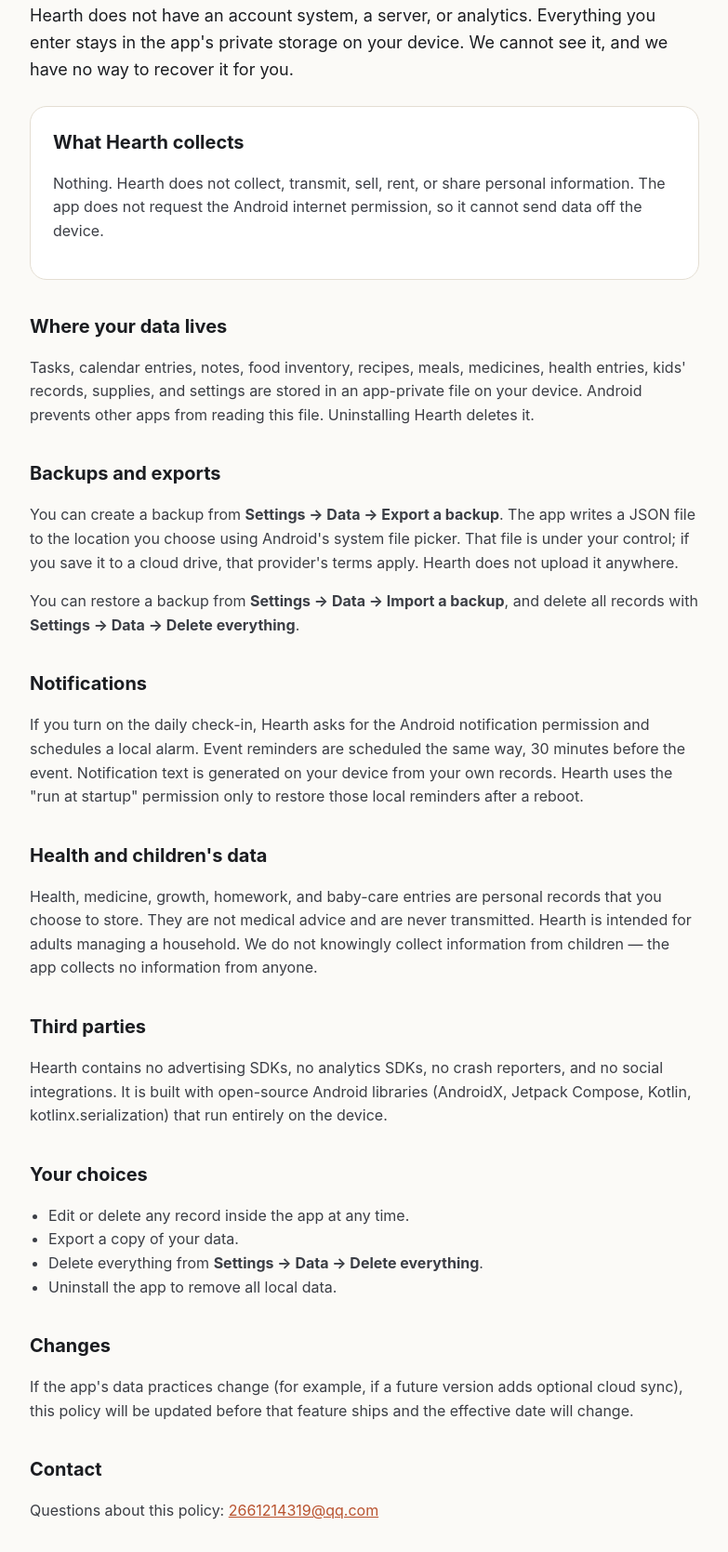
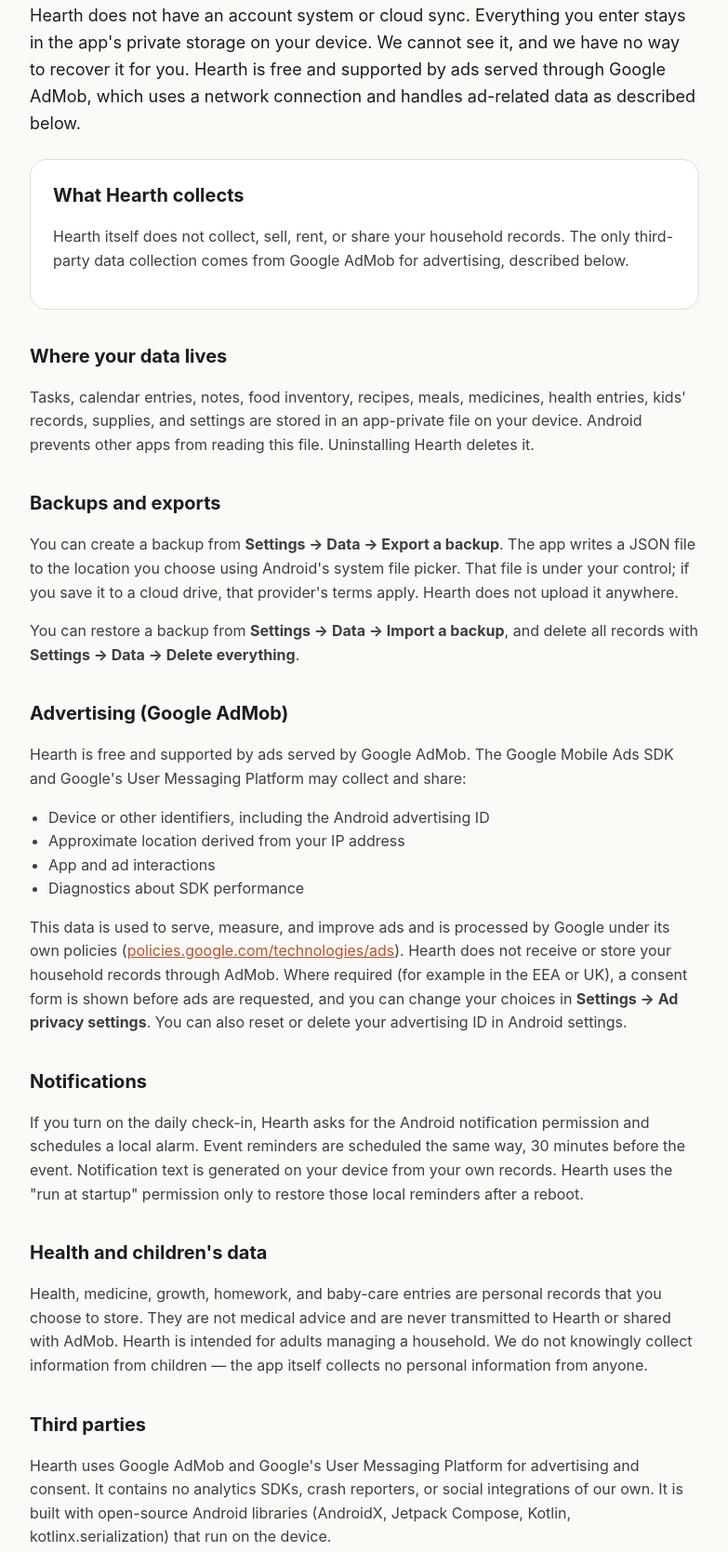
Before and after one commit to shapolang/privacy-site, a plain HTML site: page hearth/privacy.html in a window 1280 px wide. Shown: the part 221-1890 px from the top of the page at 93% size, without its empty margins (248-1031 px from the left). Drawn offline with Linux system fonts and the light colour scheme.

Commit message:
Disclose AdMob advertising in Hearth policy

```diff
--- a/hearth/privacy.html
+++ b/hearth/privacy.html
@@ -34,11 +34,11 @@
   <h1>Privacy Policy</h1>
   <div class="effective">Effective November 14, 2026</div>
 
-  <p class="lead">Hearth does not have an account system, a server, or analytics. Everything you enter stays in the app's private storage on your device. We cannot see it, and we have no way to recover it for you.</p>
+  <p class="lead">Hearth does not have an account system or cloud sync. Everything you enter stays in the app's private storage on your device. We cannot see it, and we have no way to recover it for you. Hearth is free and supported by ads served through Google AdMob, which uses a network connection and handles ad-related data as described below.</p>
 
   <div class="card">
     <h2 style="margin-top:0">What Hearth collects</h2>
-    <p>Nothing. Hearth does not collect, transmit, sell, rent, or share personal information. The app does not request the Android internet permission, so it cannot send data off the device.</p>
+    <p>Hearth itself does not collect, sell, rent, or share your household records. The only third-party data collection comes from Google AdMob for advertising, described below.</p>
   </div>
 
   <h2>Where your data lives</h2>
@@ -48,20 +48,31 @@
   <p>You can create a backup from <strong>Settings → Data → Export a backup</strong>. The app writes a JSON file to the location you choose using Android's system file picker. That file is under your control; if you save it to a cloud drive, that provider's terms apply. Hearth does not upload it anywhere.</p>
   <p>You can restore a backup from <strong>Settings → Data → Import a backup</strong>, and delete all records with <strong>Settings → Data → Delete everything</strong>.</p>
 
+  <h2>Advertising (Google AdMob)</h2>
+  <p>Hearth is free and supported by ads served by Google AdMob. The Google Mobile Ads SDK and Google's User Messaging Platform may collect and share:</p>
+  <ul>
+    <li>Device or other identifiers, including the Android advertising ID</li>
+    <li>Approximate location derived from your IP address</li>
+    <li>App and ad interactions</li>
+    <li>Diagnostics about SDK performance</li>
+  </ul>
+  <p>This data is used to serve, measure, and improve ads and is processed by Google under its own policies (<a href="https://policies.google.com/technologies/ads">policies.google.com/technologies/ads</a>). Hearth does not receive or store your household records through AdMob. Where required (for example in the EEA or UK), a consent form is shown before ads are requested, and you can change your choices in <strong>Settings → Ad privacy settings</strong>. You can also reset or delete your advertising ID in Android settings.</p>
+
   <h2>Notifications</h2>
   <p>If you turn on the daily check-in, Hearth asks for the Android notification permission and schedules a local alarm. Event reminders are scheduled the same way, 30 minutes before the event. Notification text is generated on your device from your own records. Hearth uses the "run at startup" permission only to restore those local reminders after a reboot.</p>
 
   <h2>Health and children's data</h2>
-  <p>Health, medicine, growth, homework, and baby-care entries are personal records that you choose to store. They are not medical advice and are never transmitted. Hearth is intended for adults managing a household. We do not knowingly collect information from children — the app collects no information from anyone.</p>
+  <p>Health, medicine, growth, homework, and baby-care entries are personal records that you choose to store. They are not medical advice and are never transmitted to Hearth or shared with AdMob. Hearth is intended for adults managing a household. We do not knowingly collect information from children — the app itself collects no personal information from anyone.</p>
 
   <h2>Third parties</h2>
-  <p>Hearth contains no advertising SDKs, no analytics SDKs, no crash reporters, and no social integrations. It is built with open-source Android libraries (AndroidX, Jetpack Compose, Kotlin, kotlinx.serialization) that run entirely on the device.</p>
+  <p>Hearth uses Google AdMob and Google's User Messaging Platform for advertising and consent. It contains no analytics SDKs, crash reporters, or social integrations of our own. It is built with open-source Android libraries (AndroidX, Jetpack Compose, Kotlin, kotlinx.serialization) that run on the device.</p>
 
   <h2>Your choices</h2>
   <ul>
     <li>Edit or delete any record inside the app at any time.</li>
     <li>Export a copy of your data.</li>
     <li>Delete everything from <strong>Settings → Data → Delete everything</strong>.</li>
+    <li>Manage ad consent in <strong>Settings → Ad privacy settings</strong>, or reset your advertising ID in Android settings.</li>
     <li>Uninstall the app to remove all local data.</li>
   </ul>
 
```
